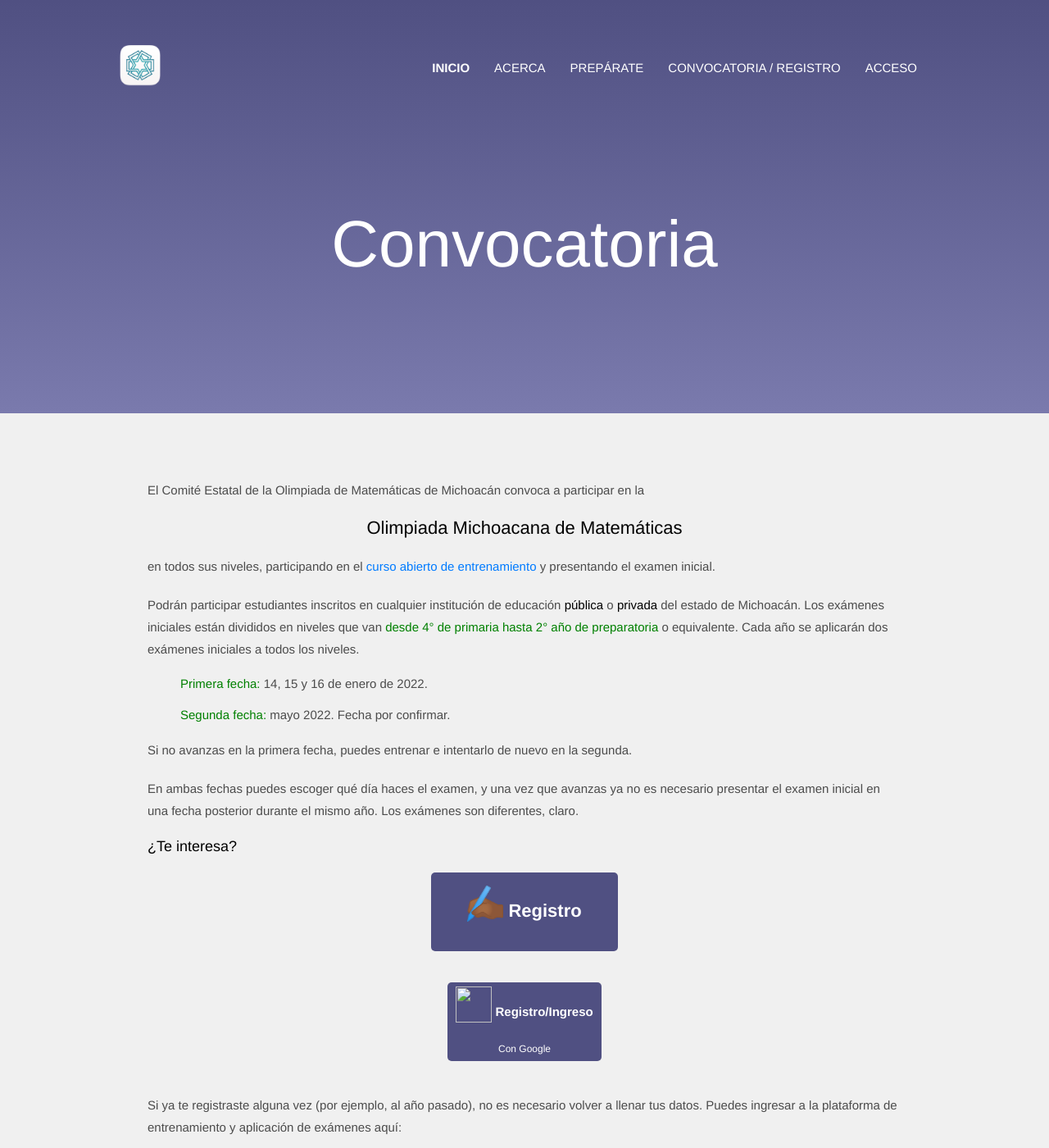
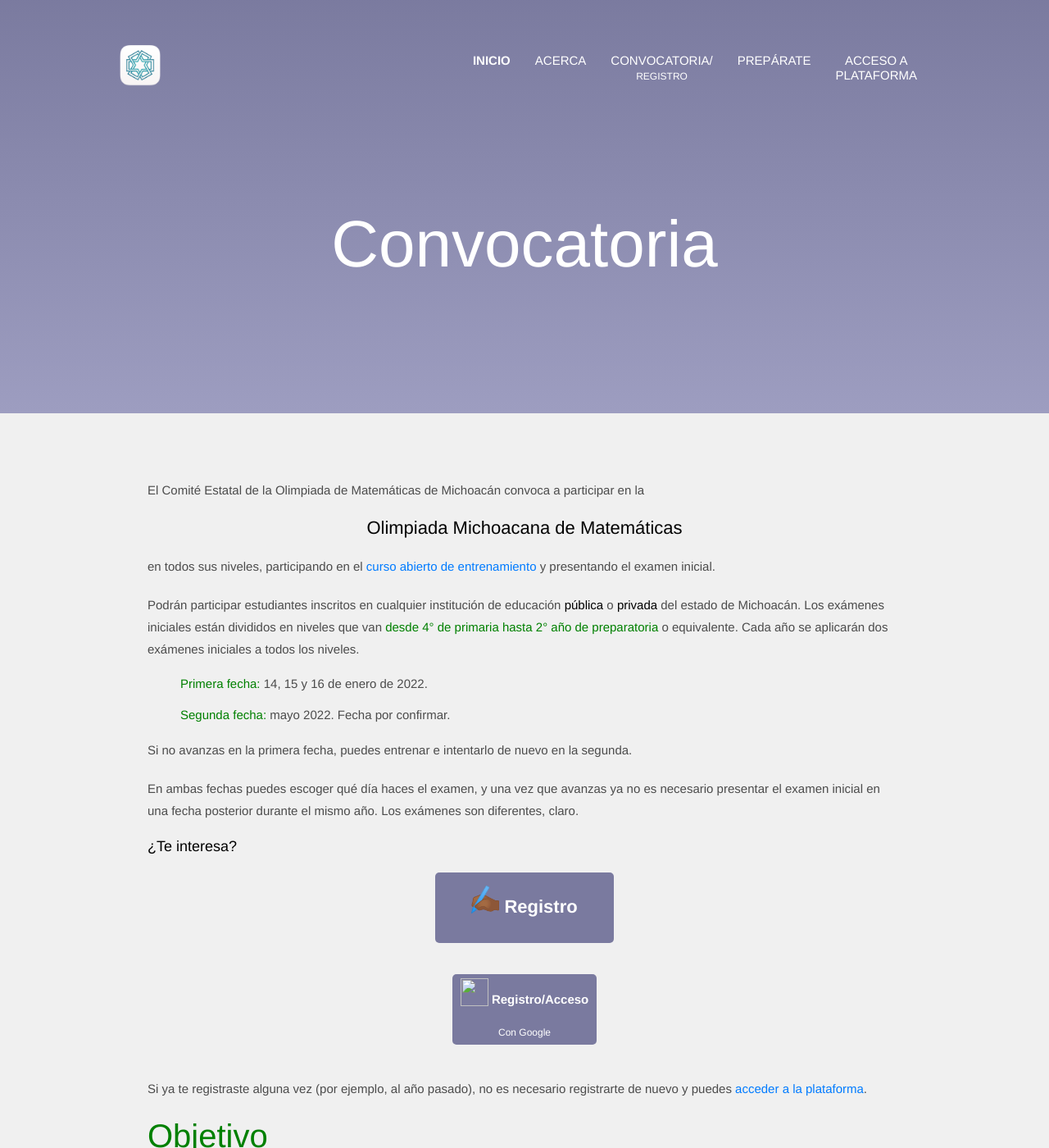
Before and after one commit to OlimpiadaMatematicasMichoacan/WOMM, a Jekyll site: the page built from _pages/convocatoria.md, in a window 1280 px wide and 1400 px high. Shown: the whole window at 82% size. Built offline with Jekyll 4.4.1, drawn with Linux system fonts in a browser that asks for light colours.

Commit message:
convocatoria, minor adjustments

```diff
--- a/_data/settings.yml
+++ b/_data/settings.yml
@@ -13,13 +13,13 @@ copyright: "Designed by <a href='https://roicort.github.io'>Rodrigo Cortez</a> -
 
 menu:
 - {name: Acerca, link: '/acerca'}
+- {name: Convocatoria/<br><small>Registro</small>, link: '/convocatoria'}
 - {name: Prepárate, link: '/preparate'}
-- {name: Convocatoria / Registro, link: '/convocatoria'}
 #- {name: Póster, link: '/poster'}
 #- {name: Noticias, link: '/noticias'}
 #- {name: Resultados, link: '/resultados'}
 #- {name: Registro, link: '/registro'}
-- {name: Acceso, link: 'https://registro.olimpiadamatematicasmichoacan.org:8443/login/index.php'}
+- {name: Acceso a<br>Plataforma, link: 'https://registro.olimpiadamatematicasmichoacan.org:8443/login/index.php'}
 
 
 #-------------------------------
--- a/_includes/hero-section.html
+++ b/_includes/hero-section.html
@@ -122,7 +122,7 @@ canvas {
   <!-- social icon  -->
 
   <div id="type-one" class="arrow">
-    <a href="#about"><span></span>aprende</a>
+    <a href="#about"><span></span>descubre más</a>
   </div>
 
   <ul class="list-unstyled ml-5 mt-3 py-5 position-relative zindex-1">
--- a/_pages/convocatoria.md
+++ b/_pages/convocatoria.md
@@ -24,24 +24,19 @@ En ambas fechas puedes escoger qué día haces el examen, y una vez que avanzas
 
 <center>
 
-<a href="https://registro.olimpiadamatematicasmichoacan.org:8443/login/signup.php?" class="btn btn btn-primary"><img src="assets/images/icons/signup.png" alt="" width="44" height="44"/>  Registro</a>
+<a href="https://registro.olimpiadamatematicasmichoacan.org:8443/login/signup.php?" title="Registro" class="btn btn btn-primary"><img src="assets/images/icons/signup.png" alt="" width="34" height="34"/>  Registro</a>
 
 <br><br>
 
 <a href="https://registro.olimpiadamatematicasmichoacan.org:8443/auth/oauth2/login.php?id=1&amp;wantsurl=%2F&amp;sesskey=PCMIfOnm5A" title="Google" class="btn btn-xs btn-primary">
-                                        <img src="https://accounts.google.com/favicon.ico" alt="" width="44" height="44"/>
-                                     Registro/Ingreso<br> <small>con Google</small>
+                                        <img src="https://accounts.google.com/favicon.ico" alt="" width="34" height="34"/>
+                                     Registro/Acceso<br> <small>con Google</small>
                                 </a>
 
 </center>
 
-Si ya te registraste alguna vez (por ejemplo, al año pasado), no es necesario volver a llenar tus datos. Puedes ingresar a la plataforma de entrenamiento y aplicación de exámenes aquí:
+Si ya te registraste alguna vez (por ejemplo, al año pasado), no es necesario registrarte de nuevo y puedes <a href="https://registro.olimpiadamatematicasmichoacan.org:8443/login/index.php">acceder a la plataforma</a>.
 
-<center>
-<a href="https://registro.olimpiadamatematicasmichoacan.org:8443/login/index.php" class="btn btn btn-primary"><img src="assets/images/icons/login.png" alt="" width="44" height="44"/>  Ingreso</a>
-
-<br><br>
-</center>
 
 ### <span style="color:green"> Objetivo</span>
 
--- a/assets/scss/_variables.scss
+++ b/assets/scss/_variables.scss
@@ -1,6 +1,6 @@
 // Color Variables
-$primary-color: #505082;
-$secondary-color: #7a7aad;
+$primary-color: #505082bb;
+$secondary-color: #7f7fafbb;
 
 $text-color: #4c4c4c;
 $text-color-dark: #000000;
```
